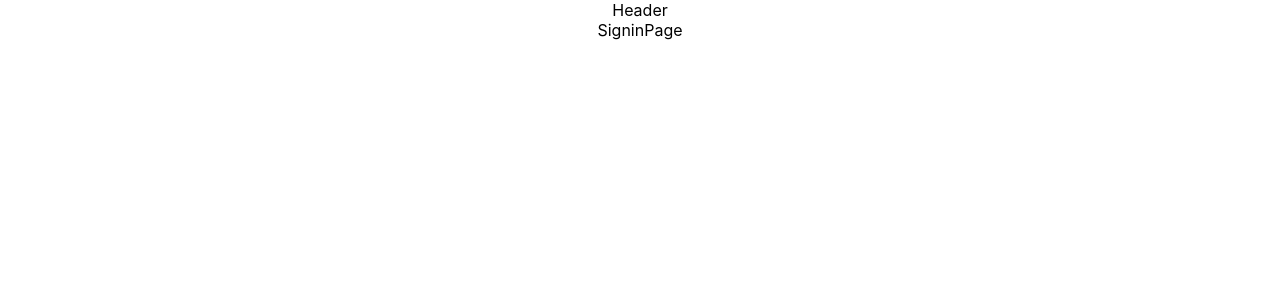
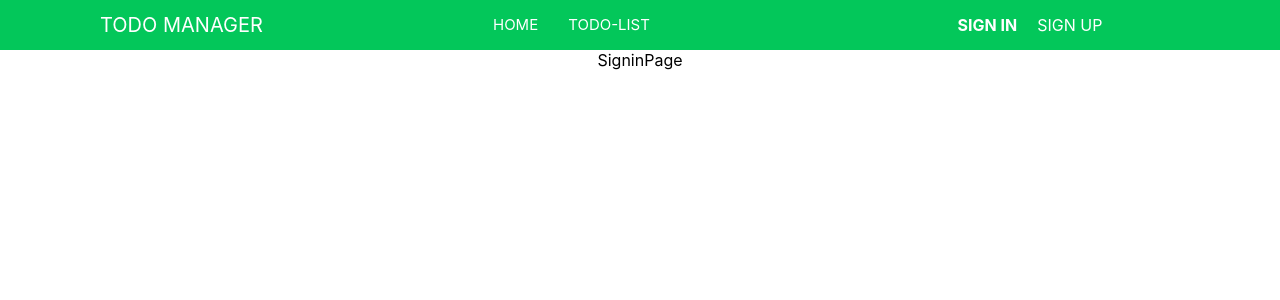
Before and after one commit to HWAHAEBANG/improved-todo-list, a React (Create React App) app: page /signin in a window 1280 px wide. Shown: the top 300 px of the page. Built offline with nearby package versions, Linux system fonts and the light colour scheme.

Commit message:
feat: header 구현 완료

```diff
--- a/src/components/common/Header.tsx
+++ b/src/components/common/Header.tsx
@@ -1,5 +1,57 @@
+import { NavLink } from 'react-router-dom';
+import { styled } from 'styled-components';
+
 const Header = () => {
-  return <div>Header</div>;
+  return (
+    <HeaderContainer>
+      <HeaderInner>
+        <LeftSection>TODO MANAGER</LeftSection>
+        <MiddleSection>
+          <NavLink to="/">HOME</NavLink>
+          <NavLink to="/todo">TODO-LIST</NavLink>
+        </MiddleSection>
+        <RightSection>
+          <NavLink to="/signin">SIGN IN</NavLink>
+          <NavLink to="/signup">SIGN UP</NavLink>
+        </RightSection>
+      </HeaderInner>
+    </HeaderContainer>
+  );
 };
 
 export default Header;
+
+const HeaderContainer = styled.main`
+  background-color: #03c75a;
+`;
+const HeaderInner = styled.header`
+  width: 1080px;
+  height: 50px;
+  margin: 0 auto;
+  display: flex;
+  justify-content: space-between;
+  text-align: center;
+  line-height: 50px;
+  color: white;
+`;
+
+const LeftSection = styled.div`
+  font-size: 20px;
+`;
+
+const MiddleSection = styled.div`
+  width: 300px;
+  display: flex;
+  justify-content: center;
+  gap: 30px;
+  font-size: 15px;
+  color: white;
+`;
+
+const RightSection = styled.div`
+  width: 300px;
+  display: flex;
+  justify-content: center;
+  align-items: center;
+  gap: 20px;
+`;
--- a/src/index.css
+++ b/src/index.css
@@ -9,3 +9,12 @@ body {
 code {
   font-family: source-code-pro, Menlo, Monaco, Consolas, 'Courier New', monospace;
 }
+
+.active {
+  font-weight: 700;
+}
+
+a {
+  text-decoration: none;
+  color: white;
+}
```
